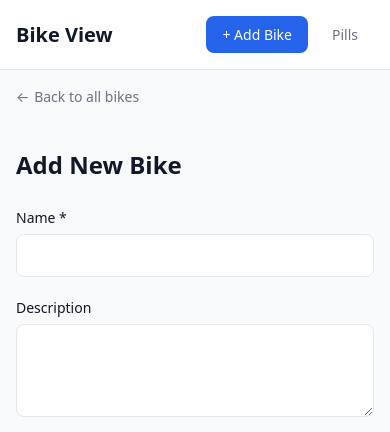
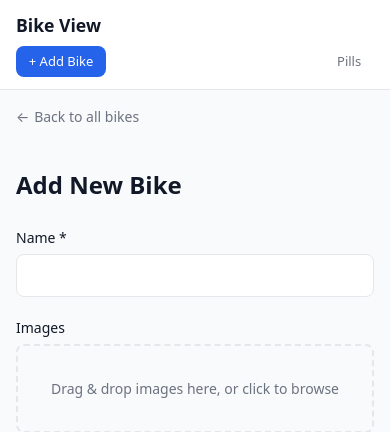
Before and after one commit to irvin00/bike-app, a FastAPI app: page /bikes/new in a window 390 px wide. Shown: the top 432 px of the page. Run offline with FastAPI, Linux system fonts and the light colour scheme.

Commit message:
Primary photo first in gallery/API; mobile nav overflow fixes
- Detail gallery and GET /api/bikes/{id} now order images primary-first
  (is_primary DESC, sort_order); the edit form keeps sort_order-only so
  drag-reorder stays consistent
- Mobile nav wraps to two rows under 640px with compact buttons and
  tighter padding; page-level buttons unaffected
- Edit form: Images section moved above the description fields
- Tests: promoted image now asserted to lead the API image list

Co-Authored-By: Claude <noreply@anthropic.com>

```diff
--- a/app/routes/bikes.py
+++ b/app/routes/bikes.py
@@ -105,7 +105,7 @@ async def get_bike(request: Request, bike_id: int):
         raise HTTPException(status_code=404, detail="Bike not found")
     bike = await _bike_with_pills(db, row)
     images = await _fetchall(db,
-        "SELECT * FROM images WHERE bike_id = ? ORDER BY sort_order, id",
+        "SELECT * FROM images WHERE bike_id = ? ORDER BY is_primary DESC, sort_order, id",
         (bike_id,),
     )
     bike["images"] = [_serialize_image(r, bike_id) for r in images]
--- a/app/routes/pages.py
+++ b/app/routes/pages.py
@@ -114,7 +114,7 @@ async def bike_detail(request: Request, bike_id: int):
 
     # Fetch images
     ic = await db.execute(
-        "SELECT * FROM images WHERE bike_id = ? ORDER BY sort_order",
+        "SELECT * FROM images WHERE bike_id = ? ORDER BY is_primary DESC, sort_order",
         (bike_id,),
     )
     images = [dict(r) for r in await ic.fetchall()]
--- a/static/css/app.css
+++ b/static/css/app.css
@@ -111,6 +111,37 @@ img {
   background: var(--color-surface);
   color: var(--color-text);
   box-shadow: 0 1px 2px rgba(0, 0, 0, 0.08);
+}
+
+/* === Nav (mobile) === */
+@media (max-width: 640px) {
+  .nav {
+    padding: 0.75rem 0;
+  }
+
+  .nav .container {
+    flex-wrap: wrap;
+    row-gap: 0.5rem;
+  }
+
+  .nav__title {
+    font-size: 1.1rem;
+  }
+
+  .nav__actions {
+    width: 100%;
+    justify-content: space-between;
+  }
+
+  .status-filter__btn {
+    padding: 0.2rem 0.7rem;
+    font-size: 1.00rem;
+  }
+
+  .nav__actions .btn {
+    padding: 0.35rem 0.8rem;
+    font-size: 0.8125rem;
+  }
 }
 
 /* === Page Header === */
```
Also changed, not shown: app/templates/bike_form.html.j2 (+45 -44 lines), tests/test_images.py (+2 -1 lines), 1 other file.
